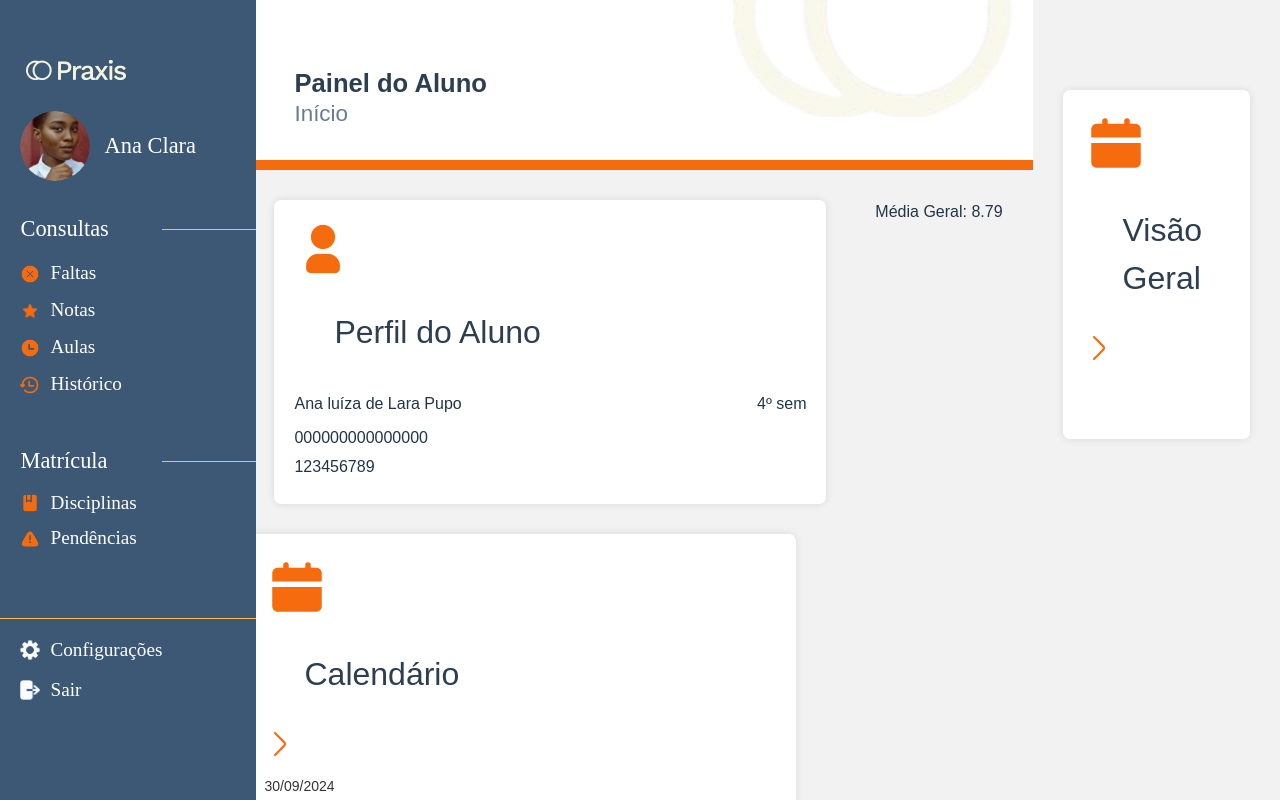
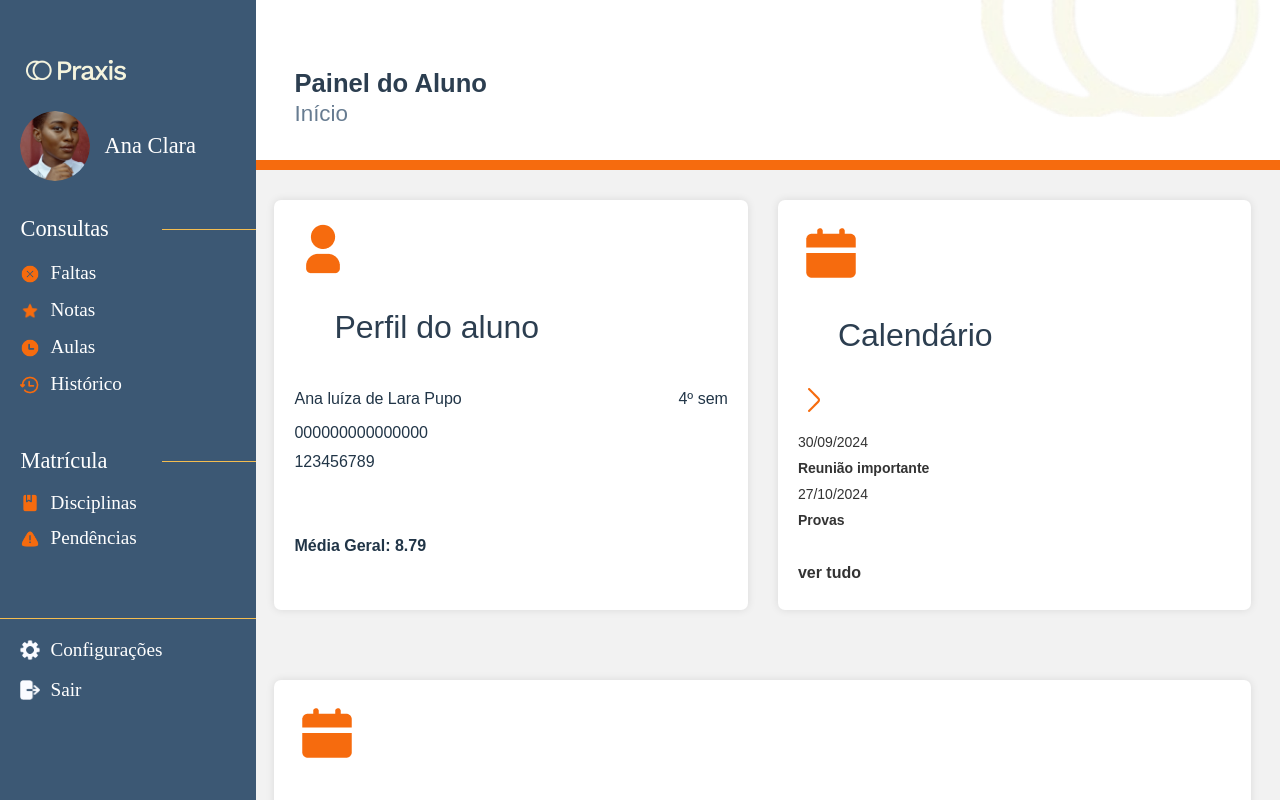
Before and after one commit to PO-DSM4-2024/frontend-po-dsm4-2024, a React (Vite) app in the folder po/: page /home in a window 1280 px wide. Shown: the top 800 px of the page. Built offline with nearby package versions, Linux system fonts and the light colour scheme; a web font is replaced by a local one.

Commit message:
style: adjust styling on home screen layout

```diff
--- a/po/src/pages/Home/Home.css
+++ b/po/src/pages/Home/Home.css
@@ -45,7 +45,7 @@ body {
   box-shadow: 0 0px 8px #0000001a;
   width: 100%;
   height: 349px;
-  margin-top: 60px;
+  margin-top: 70px;
 }
 
 .home_profile_student, .home_calendar {
@@ -58,11 +58,11 @@ body {
 }
 
 .card_title {
-  font-size: 32px;
   display: flex;
+  flex-direction: row;
   justify-content: flex-start;
   align-items: center;
-  gap: 10px;
+  gap: 5px;
   margin-bottom: 16px;
 }
 
--- a/po/src/pages/Home/Home.jsx
+++ b/po/src/pages/Home/Home.jsx
@@ -3,11 +3,10 @@ import Panel from '../../components/Panel/Panel';
 import iconUser from '../../assets/img/icons/user-icon.png';
 import iconCalendar from '../../assets/img/icons/calendar-icon.png';
 import iconArrow from '../../assets/img/icons/arrow-right.png';
-import './Home.css';
+import '../Home/Home.css';
 
 const Home = () => {
   return (
-    <>
     <div className="home_container">
       <Menu studentName={'Ana Clara'} />
       <div className="home_side_content">
@@ -16,8 +15,9 @@ const Home = () => {
           <div className="home_profile_student">
             <div className="card_title">
               <img src={iconUser} alt="user" />
-                <p>Perfil do Aluno</p>
+              <p>Perfil do aluno</p>
             </div>
+            <div>
               <div className="student_info">
                 <p>Ana luíza de Lara Pupo</p>
                 <p>4º sem</p>
@@ -58,7 +58,7 @@ const Home = () => {
           </div>
         </div>
       </div>
-    </>
+    </div>
   );
 };
 
```
Lines whose indentation alone changed are shown as unchanged.
